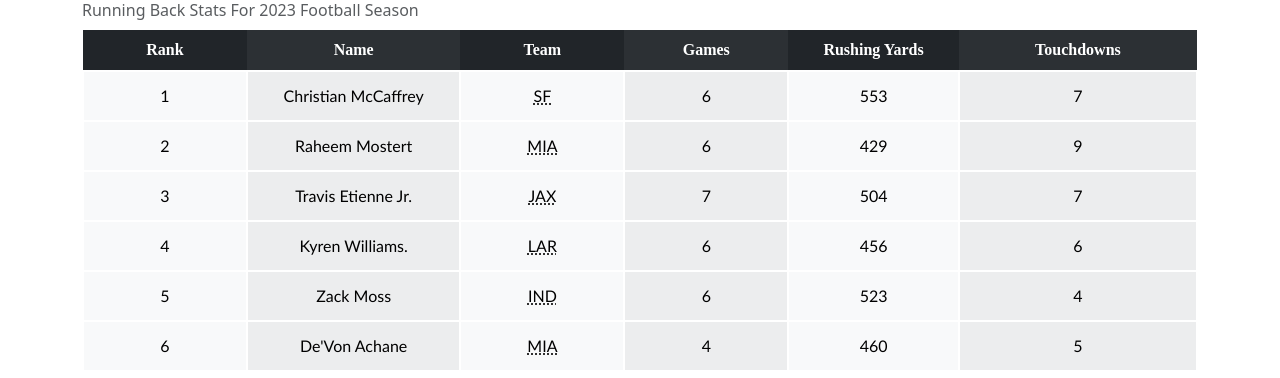
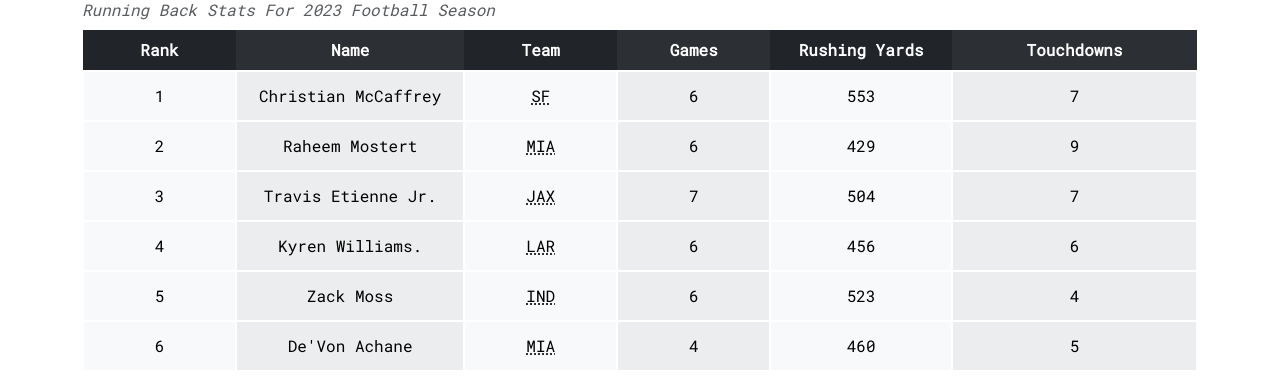
Before and after one commit to adamtbui/ATLS-3150-Bui, a plain HTML site: page Lab3.html in a window 1280 px wide. Shown: the part 218-596 px from the top of the page. Drawn offline with nearby package versions, Linux system fonts and the light colour scheme.

Commit message:
Fixed Fonts

```diff
--- a/Lab3.html
+++ b/Lab3.html
@@ -15,6 +15,8 @@
             integrity="sha384-C6RzsynM9kWDrMNeT87bh95OGNyZPhcTNXj1NW7RuBCsyN/o0jlpcV8Qyq46cDfL"
             crossorigin="anonymous"
         ></script>
+
+        <link rel="stylesheet" href="https://fonts.googleapis.com/css?family=Roboto+Mono" />
 
         <link
             rel="stylesheet"
--- a/lab3styles.css
+++ b/lab3styles.css
@@ -67,16 +67,20 @@ h2,
 h3,
 th,
 legend {
-    font-family: serif;
+    font-family: "Roboto Mono", serif;
 }
 
 p,
 li,
 td,
 label {
-    font-family: "Trebuchet MS", "Lucida Sans Unicode", "Lucida Grande", "Lucida Sans", Arial,
-        sans-serif;
+    font-family: "Roboto Mono", Arial, sans-serif;
     line-height: 2rem;
+}
+
+caption {
+    font-family: "Roboto Mono", Arial, sans-serif;
+    font-style: italic;
 }
 
 .main {
```
